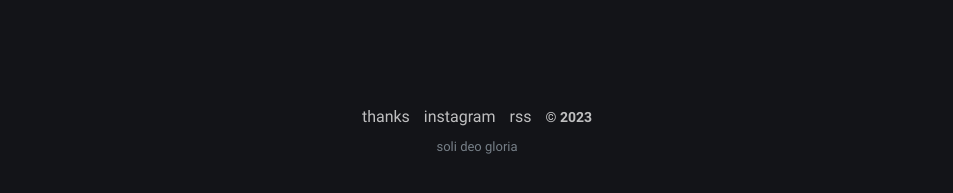
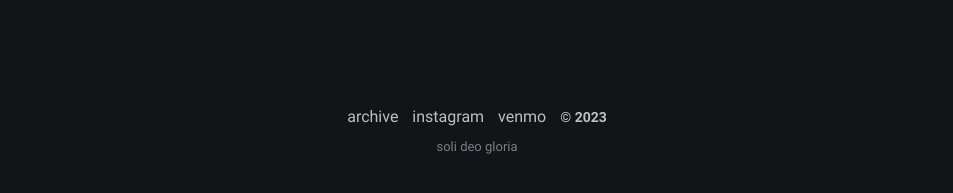
Before and after one commit to atrial-albumen/atrial-albumen.github.io, a Jekyll site: the page built from index.md, in a window 1280 px wide. Shown: the part 625-818 px from the top of the page, without its empty margins (163-1116 px from the left). Built offline with Jekyll 4.4.1, drawn with Linux system fonts in a browser that asks for light colours.

Commit message:
Update footer.html

```diff
--- a/_includes/footer.html
+++ b/_includes/footer.html
@@ -1,7 +1,7 @@
 <footer class="footer">
-  <a class="footer_item" href="/thanks">thanks</a>
+  <a class="footer_item" href="/archive">archive</a>
   <a class="footer_item" href="https://instagram.com/jonahlosh" target="_blank">instagram</a>
-  <a class="footer_item" href="/feed.xml">rss</a>
+  <a class="footer_item" href="https://www.venmo.com/u/jonahlosh">venmo</a>
   <span class="footer_item">&copy; {{ site.time | date: "%Y" }}</span>
   <small class="footer_copyright">soli deo gloria</small>
 </footer>
```
